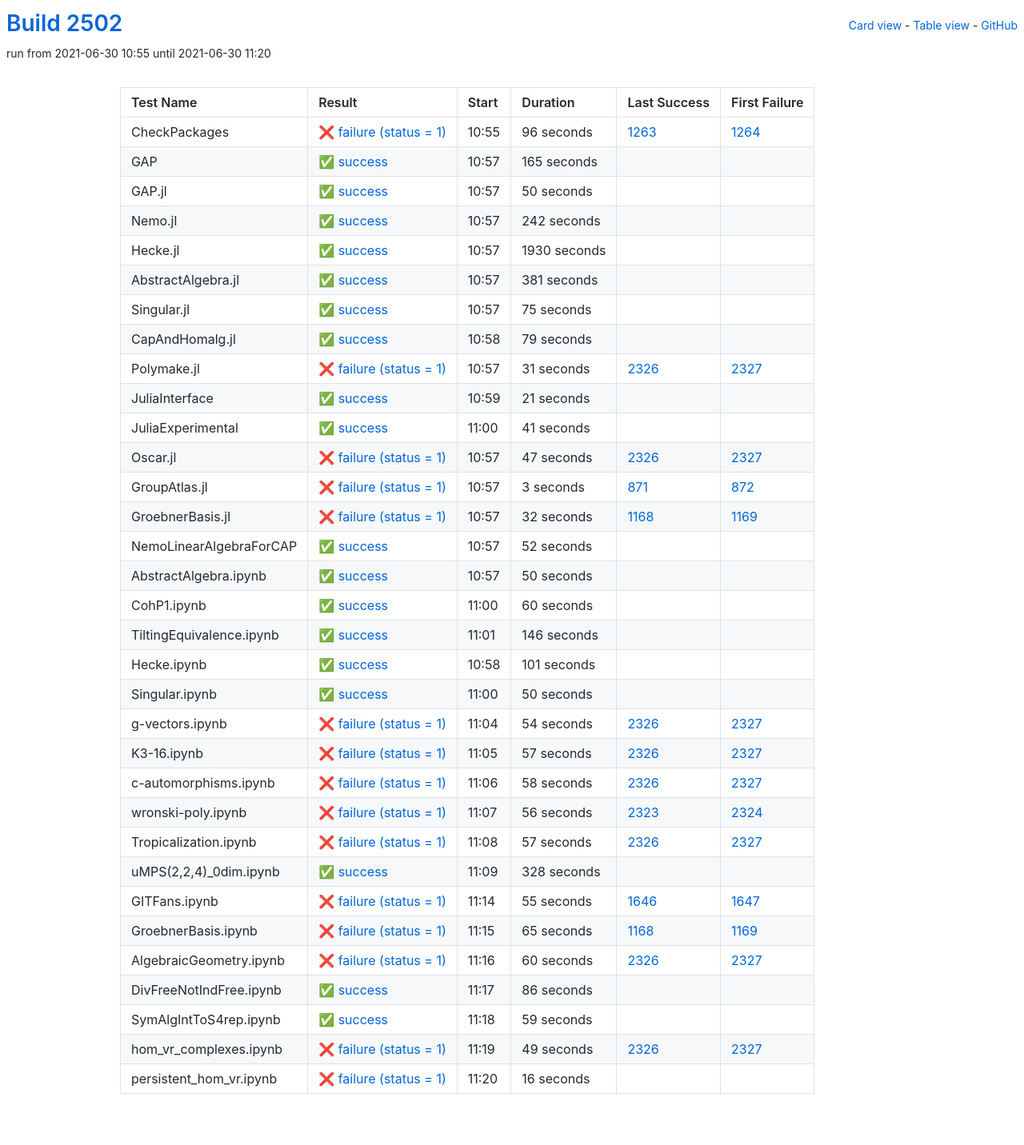
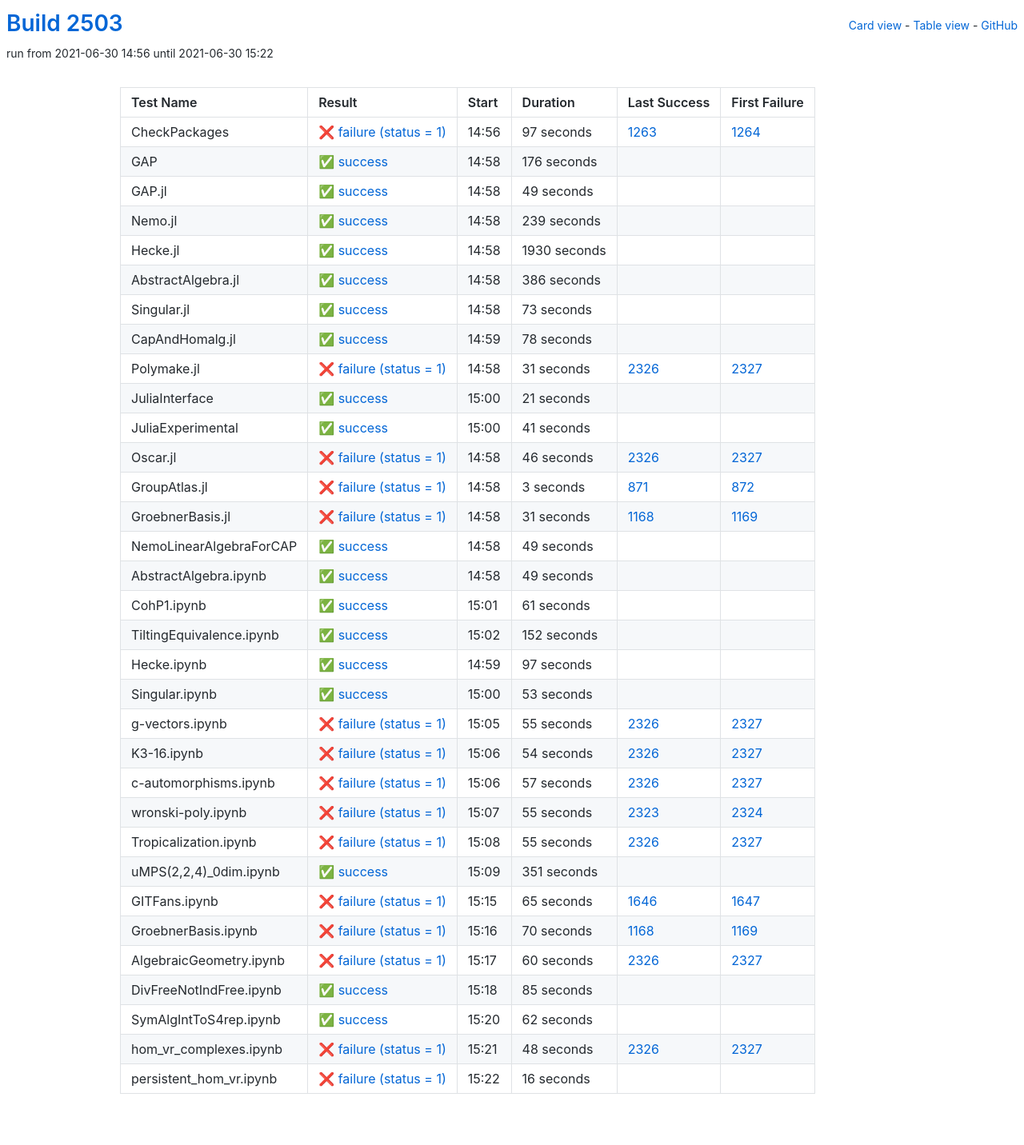
Before and after one commit to oscar-system/oscar-ci-status-stable, a Jekyll site: the page built from table.html, in a window 1280 px wide. Shown: the whole page at 80% size. Built offline with Jekyll 4.4.1, drawn with Linux system fonts in a browser that asks for light colours.

Commit message:
Build #2503

```diff
--- a/_data/ci.yml
+++ b/_data/ci.yml
@@ -1,6 +1,6 @@
 ---
-build: 2502
-build_url: https://oscarci.mathematik.uni-kl.de/job/oscar-stable/2502/
+build: 2503
+build_url: https://oscarci.mathematik.uni-kl.de/job/oscar-stable/2503/
 job: oscar-stable
 organization: oscar-system
 repo: oscar-ci-status-stable
@@ -8,56 +8,56 @@ repourl: https://github.com/oscar-system/oscar-ci-status-stable
 tests:
 - name: CheckPackages
   id: checkpackages
-  log: https://oscarci.mathematik.uni-kl.de/job/oscar-stable/2502/artifact/logs/build-2502/CheckPackages.log
-  start: 2021-06-30 10:55
+  log: https://oscarci.mathematik.uni-kl.de/job/oscar-stable/2503/artifact/logs/build-2503/CheckPackages.log
+  start: 2021-06-30 14:56
   success: false
   exitcode: 1
   status: failure
-  duration: 96
+  duration: 97
   last_success: 1263
   last_success_url: https://oscarci.mathematik.uni-kl.de/job/oscar-stable/1263/
   first_failure: 1264
   first_failure_url: https://oscarci.mathematik.uni-kl.de/job/oscar-stable/1264/
 - name: GAP
   id: gap
-  log: https://oscarci.mathematik.uni-kl.de/job/oscar-stable/2502/artifact/logs/build-2502/GAP.log
-  start: 2021-06-30 10:57
+  log: https://oscarci.mathematik.uni-kl.de/job/oscar-stable/2503/artifact/logs/build-2503/GAP.log
+  start: 2021-06-30 14:58
   success: true
   exitcode: 0
   status: success
-  duration: 165
+  duration: 176
   last_success: false
   last_success_url:
   first_failure: false
   first_failure_url:
 - name: GAP.jl
   id: gap-jl
-  log: https://oscarci.mathematik.uni-kl.de/job/oscar-stable/2502/artifact/logs/build-2502/GAP.jl.log
-  start: 2021-06-30 10:57
+  log: https://oscarci.mathematik.uni-kl.de/job/oscar-stable/2503/artifact/logs/build-2503/GAP.jl.log
+  start: 2021-06-30 14:58
   success: true
   exitcode: 0
   status: success
-  duration: 50
+  duration: 49
   last_success: false
   last_success_url:
   first_failure: false
   first_failure_url:
 - name: Nemo.jl
   id: nemo-jl
-  log: https://oscarci.mathematik.uni-kl.de/job/oscar-stable/2502/artifact/logs/build-2502/Nemo.jl.log
-  start: 2021-06-30 10:57
+  log: https://oscarci.mathematik.uni-kl.de/job/oscar-stable/2503/artifact/logs/build-2503/Nemo.jl.log
+  start: 2021-06-30 14:58
   success: true
   exitcode: 0
   status: success
-  duration: 242
+  duration: 239
   last_success: false
   last_success_url:
   first_failure: false
   first_failure_url:
 - name: Hecke.jl
   id: hecke-jl
-  log: https://oscarci.mathematik.uni-kl.de/job/oscar-stable/2502/artifact/logs/build-2502/Hecke.jl.log
-  start: 2021-06-30 10:57
+  log: https://oscarci.mathematik.uni-kl.de/job/oscar-stable/2503/artifact/logs/build-2503/Hecke.jl.log
+  start: 2021-06-30 14:58
   success: true
   exitcode: 0
   status: success
@@ -68,44 +68,44 @@ tests:
   first_failure_url:
 - name: AbstractAlgebra.jl
   id: abstractalgebra-jl
-  log: https://oscarci.mathematik.uni-kl.de/job/oscar-stable/2502/artifact/logs/build-2502/AbstractAlgebra.jl.log
-  start: 2021-06-30 10:57
+  log: https://oscarci.mathematik.uni-kl.de/job/oscar-stable/2503/artifact/logs/build-2503/AbstractAlgebra.jl.log
+  start: 2021-06-30 14:58
   success: true
   exitcode: 0
   status: success
-  duration: 381
+  duration: 386
   last_success: false
   last_success_url:
   first_failure: false
   first_failure_url:
 - name: Singular.jl
   id: singular-jl
-  log: https://oscarci.mathematik.uni-kl.de/job/oscar-stable/2502/artifact/logs/build-2502/Singular.jl.log
-  start: 2021-06-30 10:57
+  log: https://oscarci.mathematik.uni-kl.de/job/oscar-stable/2503/artifact/logs/build-2503/Singular.jl.log
+  start: 2021-06-30 14:58
   success: true
   exitcode: 0
   status: success
-  duration: 75
+  duration: 73
   last_success: false
   last_success_url:
   first_failure: false
   first_failure_url:
 - name: CapAndHomalg.jl
   id: capandhomalg-jl
-  log: https://oscarci.mathematik.uni-kl.de/job/oscar-stable/2502/artifact/logs/build-2502/CapAndHomalg.jl.log
-  start: 2021-06-30 10:58
+  log: https://oscarci.mathematik.uni-kl.de/job/oscar-stable/2503/artifact/logs/build-2503/CapAndHomalg.jl.log
+  start: 2021-06-30 14:59
   success: true
   exitcode: 0
   status: success
-  duration: 79
+  duration: 78
   last_success: false
   last_success_url:
   first_failure: false
   first_failure_url:
 - name: Polymake.jl
   id: polymake-jl
-  log: https://oscarci.mathematik.uni-kl.de/job/oscar-stable/2502/artifact/logs/build-2502/Polymake.jl.log
-  start: 2021-06-30 10:57
+  log: https://oscarci.mathematik.uni-kl.de/job/oscar-stable/2503/artifact/logs/build-2503/Polymake.jl.log
+  start: 2021-06-30 14:58
   success: false
   exitcode: 1
   status: failure
@@ -116,8 +116,8 @@ tests:
   first_failure_url: https://oscarci.mathematik.uni-kl.de/job/oscar-stable/2327/
 - name: JuliaInterface
   id: juliainterface
-  log: https://oscarci.mathematik.uni-kl.de/job/oscar-stable/2502/artifact/logs/build-2502/JuliaInterface.log
-  start: 2021-06-30 10:59
+  log: https://oscarci.mathematik.uni-kl.de/job/oscar-stable/2503/artifact/logs/build-2503/JuliaInterface.log
+  start: 2021-06-30 15:00
   success: true
   exitcode: 0
   status: success
@@ -128,8 +128,8 @@ tests:
   first_failure_url:
 - name: JuliaExperimental
   id: juliaexperimental
-  log: https://oscarci.mathematik.uni-kl.de/job/oscar-stable/2502/artifact/logs/build-2502/JuliaExperimental.log
-  start: 2021-06-30 11:00
+  log: https://oscarci.mathematik.uni-kl.de/job/oscar-stable/2503/artifact/logs/build-2503/JuliaExperimental.log
+  start: 2021-06-30 15:00
   success: true
   exitcode: 0
   status: success
@@ -140,20 +140,20 @@ tests:
   first_failure_url:
 - name: Oscar.jl
   id: oscar-jl
-  log: https://oscarci.mathematik.uni-kl.de/job/oscar-stable/2502/artifact/logs/build-2502/Oscar.jl.log
-  start: 2021-06-30 10:57
+  log: https://oscarci.mathematik.uni-kl.de/job/oscar-stable/2503/artifact/logs/build-2503/Oscar.jl.log
+  start: 2021-06-30 14:58
   success: false
   exitcode: 1
   status: failure
-  duration: 47
+  duration: 46
   last_success: 2326
   last_success_url: https://oscarci.mathematik.uni-kl.de/job/oscar-stable/2326/
   first_failure: 2327
   first_failure_url: https://oscarci.mathematik.uni-kl.de/job/oscar-stable/2327/
 - name: GroupAtlas.jl
   id: groupatlas-jl
-  log: https://oscarci.mathematik.uni-kl.de/job/oscar-stable/2502/artifact/logs/build-2502/GroupAtlas.jl.log
-  start: 2021-06-30 10:57
+  log: https://oscarci.mathematik.uni-kl.de/job/oscar-stable/2503/artifact/logs/build-2503/GroupAtlas.jl.log
+  start: 2021-06-30 14:58
   success: false
   exitcode: 1
   status: failure
@@ -164,92 +164,104 @@ tests:
   first_failure_url: https://oscarci.mathematik.uni-kl.de/job/oscar-stable/872/
 - name: GroebnerBasis.jl
   id: groebnerbasis-jl
-  log: https://oscarci.mathematik.uni-kl.de/job/oscar-stable/2502/artifact/logs/build-2502/GroebnerBasis.jl.log
-  start: 2021-06-30 10:57
+  log: https://oscarci.mathematik.uni-kl.de/job/oscar-stable/2503/artifact/logs/build-2503/GroebnerBasis.jl.log
+  start: 2021-06-30 14:58
   success: false
   exitcode: 1
   status: failure
-  duration: 32
+  duration: 31
   last_success: 1168
   last_success_url: https://oscarci.mathematik.uni-kl.de/job/oscar-stable/1168/
   first_failure: 1169
   first_failure_url: https://oscarci.mathematik.uni-kl.de/job/oscar-stable/1169/
 - name: NemoLinearAlgebraForCAP
   id: nemolinearalgebraforcap
-  log: https://oscarci.mathematik.uni-kl.de/job/oscar-stable/2502/artifact/logs/build-2502/NemoLinearAlgebraForCAP.log
-  start: 2021-06-30 10:57
+  log: https://oscarci.mathematik.uni-kl.de/job/oscar-stable/2503/artifact/logs/build-2503/NemoLinearAlgebraForCAP.log
+  start: 2021-06-30 14:58
   success: true
   exitcode: 0
   status: success
-  duration: 52
+  duration: 49
   last_success: false
   last_success_url:
   first_failure: false
   first_failure_url:
 - name: AbstractAlgebra.ipynb
   id: abstractalgebra-ipynb
-  log: https://oscarci.mathematik.uni-kl.de/job/oscar-stable/2502/artifact/logs/build-2502/AbstractAlgebra.ipynb.log
-  start: 2021-06-30 10:57
+  log: https://oscarci.mathematik.uni-kl.de/job/oscar-stable/2503/artifact/logs/build-2503/AbstractAlgebra.ipynb.log
+  start: 2021-06-30 14:58
   success: true
   exitcode: 0
   status: success
-  duration: 50
+  duration: 49
   last_success: false
   last_success_url:
   first_failure: false
   first_failure_url:
 - name: CohP1.ipynb
   id: cohp1-ipynb
-  log: https://oscarci.mathematik.uni-kl.de/job/oscar-stable/2502/artifact/logs/build-2502/CohP1.ipynb.log
-  start: 2021-06-30 11:00
+  log: https://oscarci.mathematik.uni-kl.de/job/oscar-stable/2503/artifact/logs/build-2503/CohP1.ipynb.log
+  start: 2021-06-30 15:01
   success: true
   exitcode: 0
   status: success
-  duration: 60
+  duration: 61
   last_success: false
   last_success_url:
   first_failure: false
   first_failure_url:
 - name: TiltingEquivalence.ipynb
   id: tiltingequivalence-ipynb
-  log: https://oscarci.mathematik.uni-kl.de/job/oscar-stable/2502/artifact/logs/build-2502/TiltingEquivalence.ipynb.log
-  start: 2021-06-30 11:01
+  log: https://oscarci.mathematik.uni-kl.de/job/oscar-stable/2503/artifact/logs/build-2503/TiltingEquivalence.ipynb.log
+  start: 2021-06-30 15:02
   success: true
   exitcode: 0
   status: success
-  duration: 146
+  duration: 152
   last_success: false
   last_success_url:
   first_failure: false
   first_failure_url:
 - name: Hecke.ipynb
   id: hecke-ipynb
-  log: https://oscarci.mathematik.uni-kl.de/job/oscar-stable/2502/artifact/logs/build-2502/Hecke.ipynb.log
-  start: 2021-06-30 10:58
+  log: https://oscarci.mathematik.uni-kl.de/job/oscar-stable/2503/artifact/logs/build-2503/Hecke.ipynb.log
+  start: 2021-06-30 14:59
   success: true
   exitcode: 0
   status: success
-  duration: 101
+  duration: 97
   last_success: false
   last_success_url:
   first_failure: false
   first_failure_url:
 - name: Singular.ipynb
   id: singular-ipynb
-  log: https://oscarci.mathematik.uni-kl.de/job/oscar-stable/2502/artifact/logs/build-2502/Singular.ipynb.log
-  start: 2021-06-30 11:00
+  log: https://oscarci.mathematik.uni-kl.de/job/oscar-stable/2503/artifact/logs/build-2503/Singular.ipynb.log
+  start: 2021-06-30 15:00
   success: true
   exitcode: 0
   status: success
-  duration: 50
+  duration: 53
   last_success: false
   last_success_url:
   first_failure: false
   first_failure_url:
 - name: g-vectors.ipynb
   id: g-vectors-ipynb
-  log: https://oscarci.mathematik.uni-kl.de/job/oscar-stable/2502/artifact/logs/build-2502/g-vectors.ipynb.log
-  start: 2021-06-30 11:04
+  log: https://oscarci.mathematik.uni-kl.de/job/oscar-stable/2503/artifact/logs/build-2503/g-vectors.ipynb.log
+  start: 2021-06-30 15:05
+  success: false
+  exitcode: 1
+  status: failure
+  duration: 55
+  last_success: 2326
+  last_success_url: https://oscarci.mathematik.uni-kl.de/job/oscar-stable/2326/
+  first_failure: 2327
+  first_failure_url: https://oscarci.mathematik.uni-kl.de/job/oscar-stable/2327/
+- name: K3-16.ipynb
+  id: k3-16-ipynb
+  log: https://oscarci.mathematik.uni-kl.de/job/oscar-stable/2503/artifact/logs/build-2503/K3-16.ipynb.log
+  start: 2021-06-30 15:06
   success: false
   exitcode: 1
   status: failure
@@ -258,10 +270,10 @@ tests:
   last_success_url: https://oscarci.mathematik.uni-kl.de/job/oscar-stable/2326/
   first_failure: 2327
   first_failure_url: https://oscarci.mathematik.uni-kl.de/job/oscar-stable/2327/
-- name: K3-16.ipynb
-  id: k3-16-ipynb
-  log: https://oscarci.mathematik.uni-kl.de/job/oscar-stable/2502/artifact/logs/build-2502/K3-16.ipynb.log
-  start: 2021-06-30 11:05
+- name: c-automorphisms.ipynb
+  id: c-automorphisms-ipynb
+  log: https://oscarci.mathematik.uni-kl.de/job/oscar-stable/2503/artifact/logs/build-2503/c-automorphisms.ipynb.log
+  start: 2021-06-30 15:06
   success: false
   exitcode: 1
   status: failure
@@ -270,82 +282,70 @@ tests:
   last_success_url: https://oscarci.mathematik.uni-kl.de/job/oscar-stable/2326/
   first_failure: 2327
   first_failure_url: https://oscarci.mathematik.uni-kl.de/job/oscar-stable/2327/
-- name: c-automorphisms.ipynb
-  id: c-automorphisms-ipynb
-  log: https://oscarci.mathematik.uni-kl.de/job/oscar-stable/2502/artifact/logs/build-2502/c-automorphisms.ipynb.log
-  start: 2021-06-30 11:06
+- name: wronski-poly.ipynb
+  id: wronski-poly-ipynb
+  log: https://oscarci.mathematik.uni-kl.de/job/oscar-stable/2503/artifact/logs/build-2503/wronski-poly.ipynb.log
+  start: 2021-06-30 15:07
   success: false
   exitcode: 1
   status: failure
-  duration: 58
-  last_success: 2326
-  last_success_url: https://oscarci.mathematik.uni-kl.de/job/oscar-stable/2326/
-  first_failure: 2327
-  first_failure_url: https://oscarci.mathematik.uni-kl.de/job/oscar-stable/2327/
-- name: wronski-poly.ipynb
-  id: wronski-poly-ipynb
-  log: https://oscarci.mathematik.uni-kl.de/job/oscar-stable/2502/artifact/logs/build-2502/wronski-poly.ipynb.log
-  start: 2021-06-30 11:07
-  success: false
-  exitcode: 1
-  status: failure
-  duration: 56
+  duration: 55
   last_success: 2323
   last_success_url: https://oscarci.mathematik.uni-kl.de/job/oscar-stable/2323/
   first_failure: 2324
   first_failure_url: https://oscarci.mathematik.uni-kl.de/job/oscar-stable/2324/
 - name: Tropicalization.ipynb
   id: tropicalization-ipynb
-  log: https://oscarci.mathematik.uni-kl.de/job/oscar-stable/2502/artifact/logs/build-2502/Tropicalization.ipynb.log
-  start: 2021-06-30 11:08
+  log: https://oscarci.mathematik.uni-kl.de/job/oscar-stable/2503/artifact/logs/build-2503/Tropicalization.ipynb.log
+  start: 2021-06-30 15:08
   success: false
   exitcode: 1
   status: failure
-  duration: 57
+  duration: 55
   last_success: 2326
   last_success_url: https://oscarci.mathematik.uni-kl.de/job/oscar-stable/2326/
   first_failure: 2327
   first_failure_url: https://oscarci.mathematik.uni-kl.de/job/oscar-stable/2327/
 - name: uMPS(2,2,4)_0dim.ipynb
   id: umps-2-2-4-0dim-ipynb
-  log: https://oscarci.mathematik.uni-kl.de/job/oscar-stable/2502/artifact/logs/build-2502/uMPS-2-2-4-_0dim.ipynb.log
-  start: 2021-06-30 11:09
+  log: https://oscarci.mathematik.uni-kl.de/job/oscar-stable/2503/artifact/logs/build-2503/uMPS-2-2-4-_0dim.ipynb.log
+  start: 2021-06-30 15:09
   success: true
   exitcode: 0
   status: success
-  duration: 328
+  duration: 351
   last_success: false
   last_success_url:
   first_failure: false
   first_failure_url:
 - name: GITFans.ipynb
   id: gitfans-ipynb
-  log: https://oscarci.mathematik.uni-kl.de/job/oscar-stable/2502/artifact/logs/build-2502/GITFans.ipynb.log
-  start: 2021-06-30 11:14
+  log: https://oscarci.mathematik.uni-kl.de/job/oscar-stable/2503/artifact/logs/build-2503/GITFans.ipynb.log
+  start: 2021-06-30 15:15
   success: false
   exitcode: 1
   status: failure
-  duration: 55
+  duration: 65
   last_success: 1646
   last_success_url: https://oscarci.mathematik.uni-kl.de/job/oscar-stable/1646/
   first_failure: 1647
   first_failure_url: https://oscarci.mathematik.uni-kl.de/job/oscar-stable/1647/
 - name: GroebnerBasis.ipynb
   id: groebnerbasis-ipynb
-  log: https://oscarci.mathematik.uni-kl.de/job/oscar-stable/2502/artifact/logs/build-2502/GroebnerBasis.ipynb.log
-  start: 2021-06-30 11:15
+  log: https://oscarci.mathematik.uni-kl.de/job/oscar-stable/2503/artifact/logs/build-2503/GroebnerBasis.ipynb.log
+  start: 2021-06-30 15:16
   success: false
   exitcode: 1
   status: failure
-  duration: 65
+  duration: 70
   last_success: 1168
   last_success_url: https://oscarci.mathematik.uni-kl.de/job/oscar-stable/1168/
   first_failure: 1169
   first_failure_url: https://oscarci.mathematik.uni-kl.de/job/oscar-stable/1169/
 - name: AlgebraicGeometry.ipynb
   id: algebraicgeometry-ipynb
-  log: https://oscarci.mathematik.uni-kl.de/job/oscar-stable/2502/artifact/logs/build-2502/AlgebraicGeometry.ipynb.log
-  start: 2021-06-30 11:16
+  log: https://oscarci.mathematik.uni-kl.de/job/oscar-stable/2503/artifact/logs/build-2503/AlgebraicGeometry.ipynb.log
+  start: 2021-06-30 15:17
   success: false
   exitcode: 1
   status: failure
@@ -356,44 +356,44 @@ tests:
   first_failure_url: https://oscarci.mathematik.uni-kl.de/job/oscar-stable/2327/
 - name: DivFreeNotIndFree.ipynb
   id: divfreenotindfree-ipynb
-  log: https://oscarci.mathematik.uni-kl.de/job/oscar-stable/2502/artifact/logs/build-2502/DivFreeNotIndFree.ipynb.log
-  start: 2021-06-30 11:17
+  log: https://oscarci.mathematik.uni-kl.de/job/oscar-stable/2503/artifact/logs/build-2503/DivFreeNotIndFree.ipynb.log
+  start: 2021-06-30 15:18
   success: true
   exitcode: 0
   status: success
-  duration: 86
+  duration: 85
   last_success: false
   last_success_url:
   first_failure: false
   first_failure_url:
 - name: SymAlgIntToS4rep.ipynb
   id: symalginttos4rep-ipynb
-  log: https://oscarci.mathematik.uni-kl.de/job/oscar-stable/2502/artifact/logs/build-2502/SymAlgIntToS4rep.ipynb.log
-  start: 2021-06-30 11:18
+  log: https://oscarci.mathematik.uni-kl.de/job/oscar-stable/2503/artifact/logs/build-2503/SymAlgIntToS4rep.ipynb.log
+  start: 2021-06-30 15:20
   success: true
   exitcode: 0
   status: success
-  duration: 59
+  duration: 62
   last_success: false
   last_success_url:
   first_failure: false
   first_failure_url:
 - name: hom_vr_complexes.ipynb
   id: hom-vr-complexes-ipynb
-  log: https://oscarci.mathematik.uni-kl.de/job/oscar-stable/2502/artifact/logs/build-2502/hom_vr_complexes.ipynb.log
-  start: 2021-06-30 11:19
+  log: https://oscarci.mathematik.uni-kl.de/job/oscar-stable/2503/artifact/logs/build-2503/hom_vr_complexes.ipynb.log
+  start: 2021-06-30 15:21
   success: false
   exitcode: 1
   status: failure
-  duration: 49
+  duration: 48
   last_success: 2326
   last_success_url: https://oscarci.mathematik.uni-kl.de/job/oscar-stable/2326/
   first_failure: 2327
   first_failure_url: https://oscarci.mathematik.uni-kl.de/job/oscar-stable/2327/
 - name: persistent_hom_vr.ipynb
   id: persistent-hom-vr-ipynb
-  log: https://oscarci.mathematik.uni-kl.de/job/oscar-stable/2502/artifact/logs/build-2502/persistent_hom_vr.ipynb.log
-  start: 2021-06-30 11:20
+  log: https://oscarci.mathematik.uni-kl.de/job/oscar-stable/2503/artifact/logs/build-2503/persistent_hom_vr.ipynb.log
+  start: 2021-06-30 15:22
   success: false
   exitcode: 1
   status: failure
```
Also changed, not shown: README.md.
